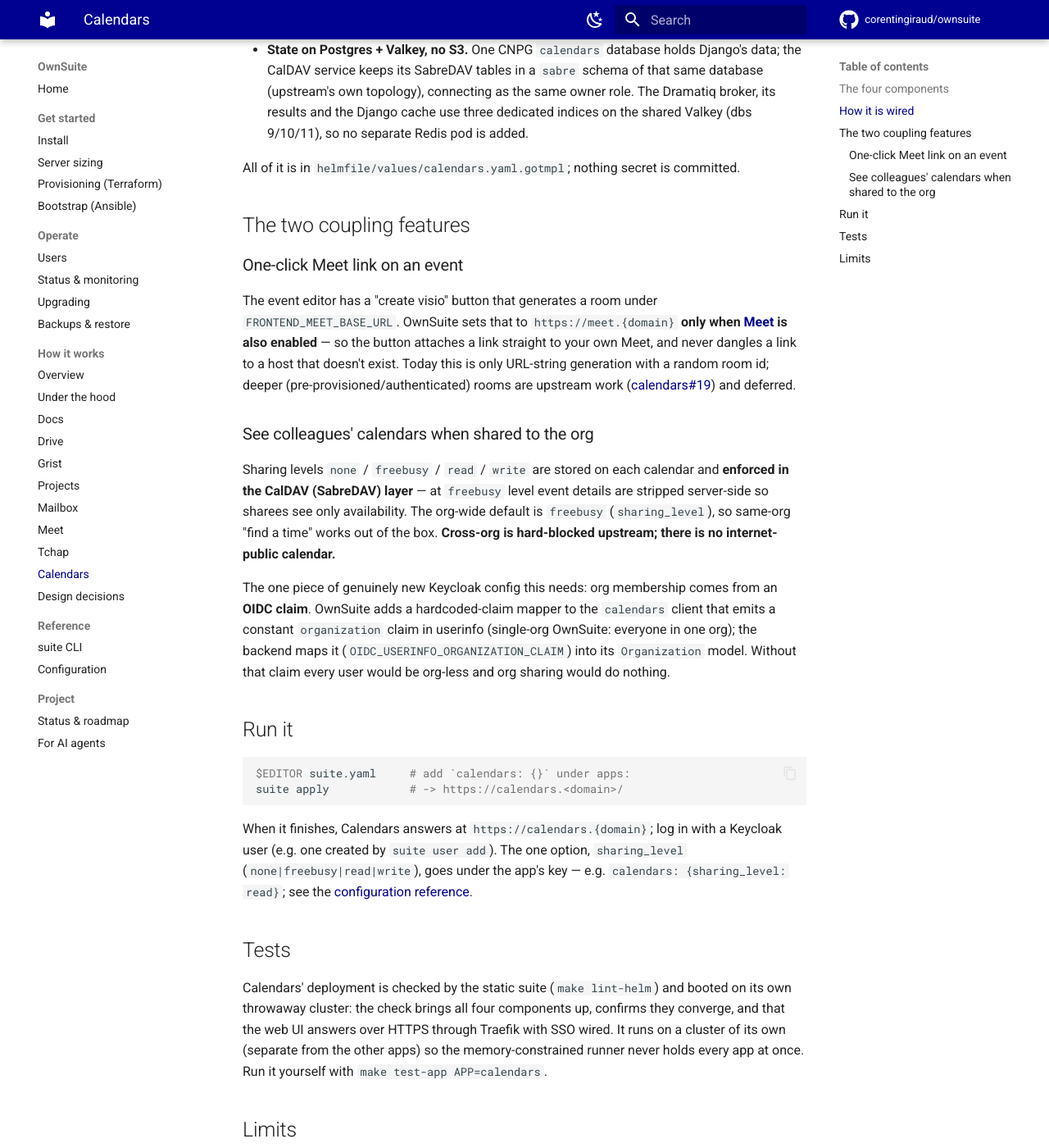
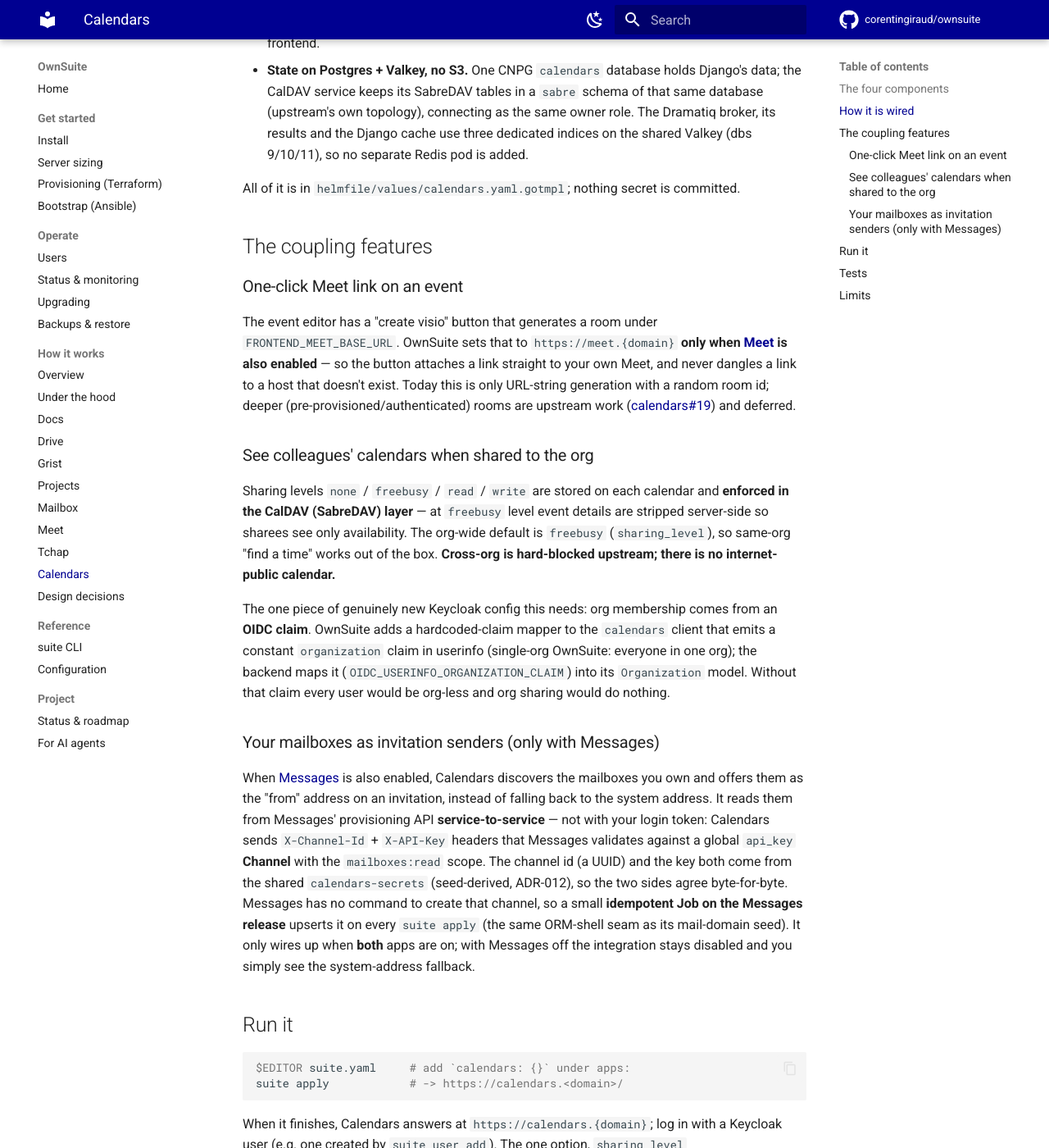
Before and after one commit to corentingiraud/ownsuite, an MkDocs documentation site: the page built from docs/understand/calendars.md, in a window 1280 px wide and 1400 px high, scrolled down 1856 px. Shown: the whole window at 82% size. Built offline with MkDocs 1.6.1 and Material for MkDocs 9.7.7, drawn with Linux system fonts in a browser that asks for light colours; comment, search, counter and statistics services are not loaded; some of the changed text lies outside the part shown.

Commit message:
feat(calendars): wire Messages integration so mailboxes show as invitation senders (#108) (#111)
Calendars' first-run screen always showed the "no mailboxes / system address"
fallback because the Calendars->Messages integration was never wired: the four
settings that gate it (FEATURE_MESSAGES_INTEGRATION, MESSAGES_API_URL,
MESSAGES_CHANNEL_ID, MESSAGES_API_KEY) were all unset.

Wire it as a two-sided, seed-derived coupling, on only when BOTH apps are enabled:

- calendars-secrets: two seed-derived keys (ADR-012) shared by both sides —
  MESSAGES_CHANNEL_ID (a UUID) and MESSAGES_API_KEY (whose sha256 is the stored
  hash), so Calendars and Messages agree byte-for-byte.
- Calendars backend/worker: set FEATURE_MESSAGES_INTEGRATION + MESSAGES_API_URL
  and the two secretEnv refs when Messages is also on. With Messages off the flag
  stays unset, so MessagesService never raises and Calendars falls back cleanly.
- Messages release: an idempotent post-install/post-upgrade Job upserts the
  global api_key Channel (scope mailboxes:read) with the id + hash set explicitly
  (no rotate_secret), from the same shared secret. Gated on Calendars being on.

Service-to-service auth is X-Channel-Id + X-API-Key against the Channel, not the
user's OIDC token. Docs: ADR-043 + calendars.md.

```diff
--- a/docs/understand/calendars.md
+++ b/docs/understand/calendars.md
@@ -5,7 +5,8 @@
 numérique's shared-calendar app) is wired to the same shared foundation, with Keycloak SSO
 so a user provisioned once reaches it on first login (JIT — no per-app step). The whole
 point of packaging it here is **coupling with the rest of the suite**: a one-click
-[Meet](meet.md) link on an event, and colleagues seeing each other's availability.
+[Meet](meet.md) link on an event, colleagues seeing each other's availability, and — when
+[Messages](messages.md) is also on — a user's mailboxes offered as invitation-sender addresses.
 
 !!! note "Off by default"
     Calendars ships **disabled** (no `calendars:` entry under `apps:` by default). It's an
@@ -67,7 +68,7 @@
 
 All of it is in `helmfile/values/calendars.yaml.gotmpl`; nothing secret is committed.
 
-## The two coupling features
+## The coupling features
 
 ### One-click Meet link on an event
 
@@ -91,6 +92,19 @@
 constant `organization` claim in userinfo (single-org OwnSuite: everyone in one org); the
 backend maps it (`OIDC_USERINFO_ORGANIZATION_CLAIM`) into its `Organization` model. Without
 that claim every user would be org-less and org sharing would do nothing.
+
+### Your mailboxes as invitation senders (only with Messages)
+
+When [Messages](messages.md) is also enabled, Calendars discovers the mailboxes you own and
+offers them as the "from" address on an invitation, instead of falling back to the system
+address. It reads them from Messages' provisioning API **service-to-service** — not with your
+login token: Calendars sends `X-Channel-Id` + `X-API-Key` headers that Messages validates
+against a global `api_key` **Channel** with the `mailboxes:read` scope. The channel id
+(a UUID) and the key both come from the shared `calendars-secrets` (seed-derived, ADR-012), so
+the two sides agree byte-for-byte. Messages has no command to create that channel, so a small
+**idempotent Job on the Messages release** upserts it on every `suite apply` (the same ORM-shell
+seam as its mail-domain seed). It only wires up when **both** apps are on; with Messages off the
+integration stays disabled and you simply see the system-address fallback.
 
 ## Run it
 
```
Also changed, not shown: docs/understand/decisions.md (+12 -0 lines), 5 other files.
